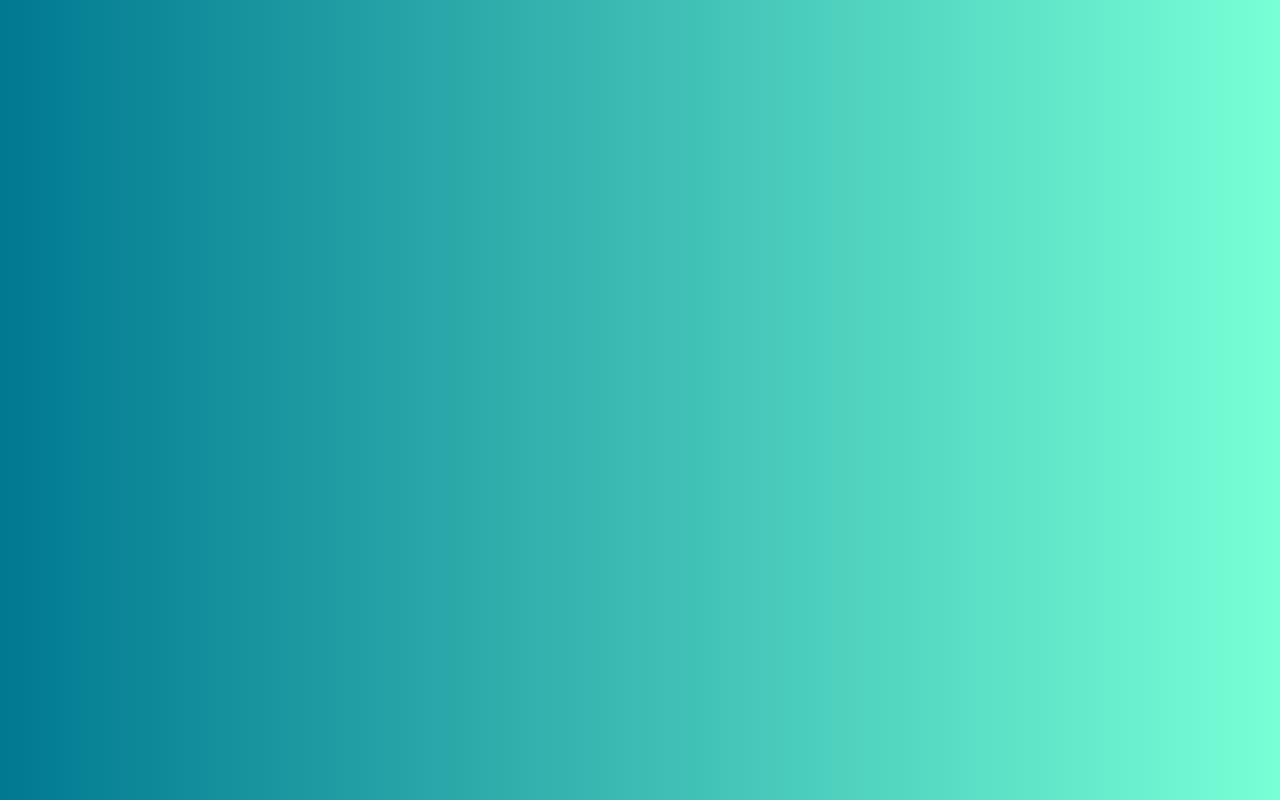
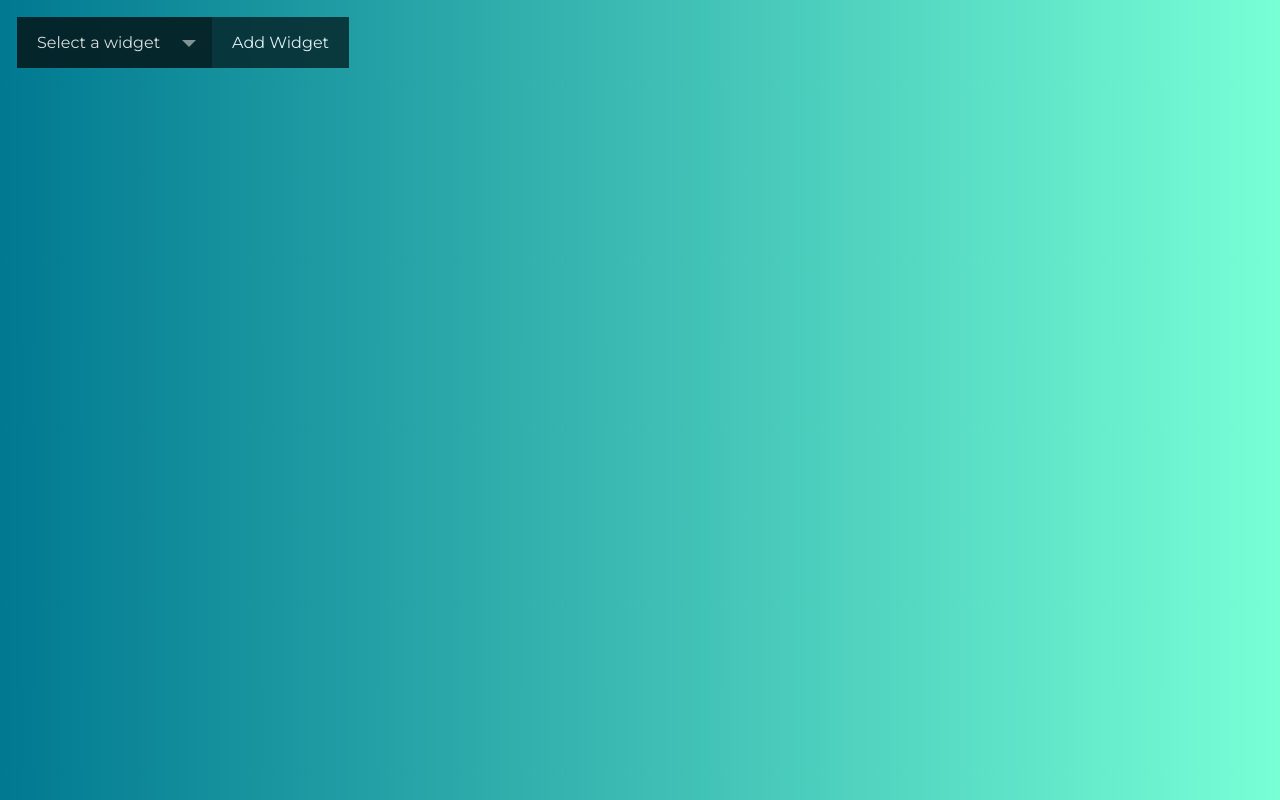
Before and after one commit to dougdelabrida/widget-dashboard, a React (Create React App) app: page / in a window 1280 px wide. Built offline with nearby package versions, Linux system fonts and the light colour scheme.

Commit message:
implement dynamic widgets

```diff
--- /dev/null
+++ b/src/App.Helper.js
@@ -0,0 +1,81 @@
+import React from 'react';
+import HorizontalBarChart from './components/widgets/HorizontalBarChart';
+import BarChart from './components/widgets/BarChart';
+import PolarAreaChart from './components/widgets/PolarAreaChart';
+
+const itemLayout = {
+  h: undefined,
+  i: undefined,
+  isDraggable: undefined,
+  isResizable: undefined,
+  maxH: undefined,
+  maxW: undefined,
+  minH: undefined,
+  minW: undefined,
+  moved: false,
+  static: false,
+  w: undefined,
+  x: undefined,
+  y: undefined,
+};
+
+export const widgetList = [
+  {
+    type: 'horizontalBarChart',
+    text: 'Horizontal Bar',
+    component: HorizontalBarChart,
+    "w": 4,
+    "h": 9
+  },
+  {
+    type: 'barChart',
+    text: 'Bar Chart',
+    component: BarChart,
+    "w": 4,
+    "h": 7,
+    "maxH": 7,
+    "minH": 7
+  },
+  {
+    type: 'polarAreaChart',
+    text: 'Polar Area Chart',
+    component: PolarAreaChart,
+    "w": 4,
+    "h": 13,
+    "minW": 4,
+    "minH": 13
+  }
+];
+
+export const getWidget = (i, widgets) => {
+  const widget = widgets.find(widget => widget.indexes.includes(i));
+  if (!widget) return <span>Not found</span>;
+  return <widget.component key={i} />;
+}
+
+export const addWidget = (layout, widgets, type) => {
+  const widget = widgetList.find(widget => widget.type === type);
+
+  const item = Object.assign({}, itemLayout, widget);
+  // TODO: Set X Y dynamic
+  item.x = 0;
+  item.y = 0;
+  item.i = String(layout.length);
+
+  const nextLayout = [...layout, item];
+
+  const nextWidgets = [...widgets, widget];
+
+  const existingWidget = nextWidgets.find(w => w.type === type);
+
+  if (existingWidget.indexes) {
+    existingWidget.indexes.push(item.i);
+  } else {
+    widget.indexes = [item.i];
+  }
+
+  return {
+    layout: nextLayout,
+    widgets: nextWidgets
+  }
+}
--- a/src/App.js
+++ b/src/App.js
@@ -1,9 +1,21 @@
-import React, { Component } from 'react';
+import React, { PureComponent } from 'react';
 import { injectGlobal, ThemeProvider } from 'styled-components';
+import SelectField, { SelectOption } from './components/SelectField';
+import Button from './components/Button';
 import theme from './theme';
+import WidgetsWrapper from './components/WidgetsWrapper';
+import ActionsWrapper from './components/ActionsWrapper';
+import { widgetList, getWidget, addWidget } from './App.Helper';
 
 injectGlobal`
   @import url('https://fonts.googleapis.com/css?family=Montserrat');
+
+  html {
+    box-sizing: border-box;
+  }
+  *, *:before, *:after {
+    box-sizing: inherit;
+  }
 
   body {
     font-family: ${props => props.theme.defaultFont};
@@ -11,12 +23,58 @@ injectGlobal`
   }
 `;
 
-class App extends Component {
+class App extends PureComponent {
+  state = {
+    layout: [],
+    widgets: [],
+    selectedWidgetValue: ''
+  }
+
+  handleSelectWidget (value = '') {
+    this.setState({
+      selectedWidgetValue: value
+    });
+  }
+
+  addWidget (type) {
+    if (!this.state.selectedWidgetValue) return;
+
+    const newState = addWidget(this.state.layout, this.state.widgets, type);
+
+    this.setState(newState);
+  }
+
+  handleLayoutChange (layout) {
+    console.log(layout)
+    this.setState({
+      layout
+    });
+  }
+
   render() {
+    const { widgets, layout, selectedWidgetValue } = this.state;
+
     return (
       <ThemeProvider theme={theme}>
         <div>
-
+          <ActionsWrapper>
+            <SelectField onSelect={value => this.handleSelectWidget(value)}>
+              <SelectOption selected>Select a widget</SelectOption>
+              {widgetList.map((widget, i) =>
+                <SelectOption value={widget.type} key={i}>
+                  {widget.text}
+                </SelectOption>
+              )}
+            </SelectField>
+            <Button onClick={() => this.addWidget(selectedWidgetValue)}>Add Widget</Button>
+          </ActionsWrapper>
+          <WidgetsWrapper layout={layout} onLayoutChange={layout => this.handleLayoutChange(layout)}>
+            {layout.map((item) => (
+              <div key={item.i}>
+                {getWidget(item.i, widgets)}
+              </div>
+            ))}
+          </WidgetsWrapper>
         </div>
       </ThemeProvider>
     );
```
Also changed, not shown: 1 other file (tests, documents, lock files or other folders).
